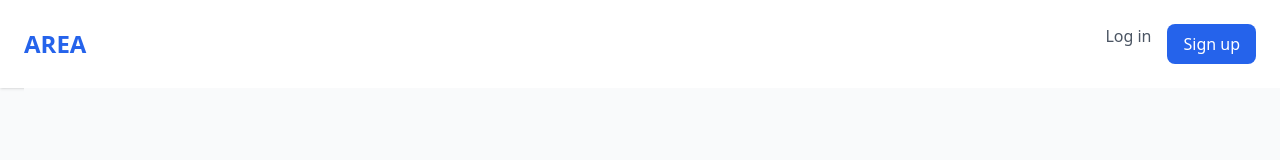
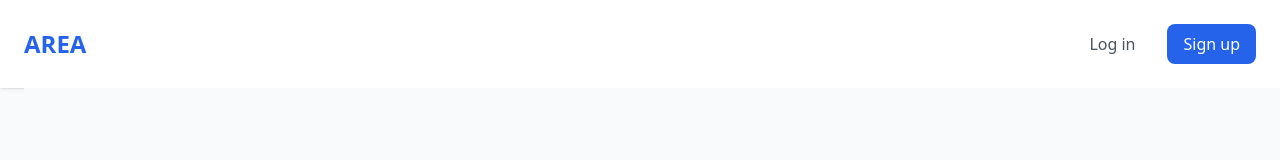
Before and after one commit to Jocelyn-JE/AREA-51, a React (Vite) app in the folder web_client/: page /explore in a window 1280 px wide. Shown: the top 160 px of the page. Built offline with nearby package versions, Linux system fonts and the light colour scheme.

Commit message:
💄 fix log in button position

```diff
--- a/web_client/src/components/Layout.tsx
+++ b/web_client/src/components/Layout.tsx
@@ -9,7 +9,7 @@ export default function Layout() {
                     AREA
                 </Link>
                 <nav className="flex gap-4">
-                    <Link to="/login" className="text-gray-600 hover:text-blue-600">
+                    <Link to="/login" className="text-gray-600 px-4 py-2 hover:text-blue-600">
                         Log in
                     </Link>
                     <Link to="/signup" className="bg-blue-600 text-white px-4 py-2 rounded-lg hover:bg-blue-700">
```
